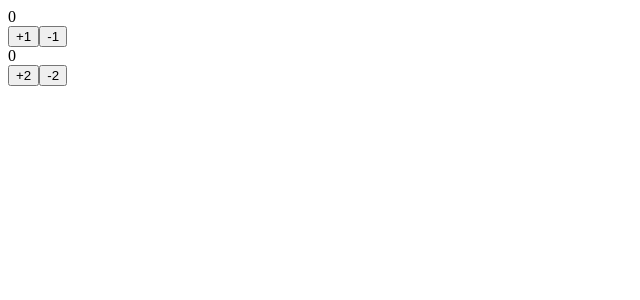
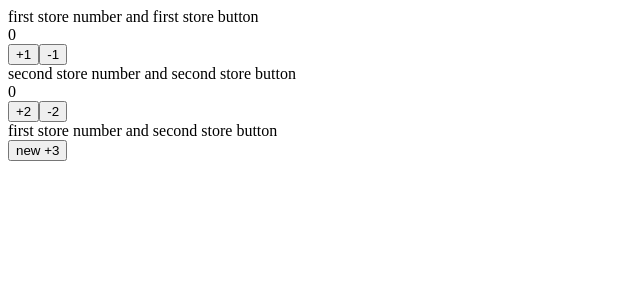
Before and after one commit to shorrysorry/ts_react_mobx_study, a React (Create React App) app: page / in a window 1280 px wide. Shown: the top 300 px of the page, without its empty margins (0-640 px from the left). Built offline with nearby package versions, Linux system fonts and the light colour scheme.

Commit message:
fix: mobx test

```diff
--- a/src/Counter.tsx
+++ b/src/Counter.tsx
@@ -6,12 +6,20 @@ const Counter = ({ rootStore }: RootStoreProps) => {
 
   return (
     <div>
+      <div>first store number and first store button</div>
       <div>{counterStore.number}</div>
       <button onClick={() => counterStore.increase()}>+1</button>
       <button onClick={() => counterStore.decrease()}> -1</button>
+
+      <div>second store number and second store button</div>
       <div>{counterDoubleStore.number}</div>
       <button onClick={() => counterDoubleStore.increase()}>+2</button>
       <button onClick={() => counterDoubleStore.decrease()}> -2</button>
+
+      <div>first store number and second store button</div>
+      <button onClick={() => counterDoubleStore.increaseCounterStoreThree()}>
+        new +3
+      </button>
     </div>
   );
 };
--- a/src/stores/CounterDoubleStore.ts
+++ b/src/stores/CounterDoubleStore.ts
@@ -1,8 +1,11 @@
 import { makeAutoObservable } from "mobx";
+import CounterStore from "./CounterStore";
 import RootStore from "./RootStore";
 
 class CounterDoubleStore {
+  counterStore: CounterStore;
   constructor(rootStore: RootStore) {
+    this.counterStore = rootStore.counterStore;
     makeAutoObservable(this);
   }
   number: number = 0;
@@ -14,6 +17,10 @@ class CounterDoubleStore {
   decrease() {
     this.number -= 2;
   }
+
+  increaseCounterStoreThree() {
+    this.counterStore.number += 3;
+  }
 }
 
 export default CounterDoubleStore;
```
Also changed, not shown: src/stores/RootStore.ts (+1 -6 lines).
